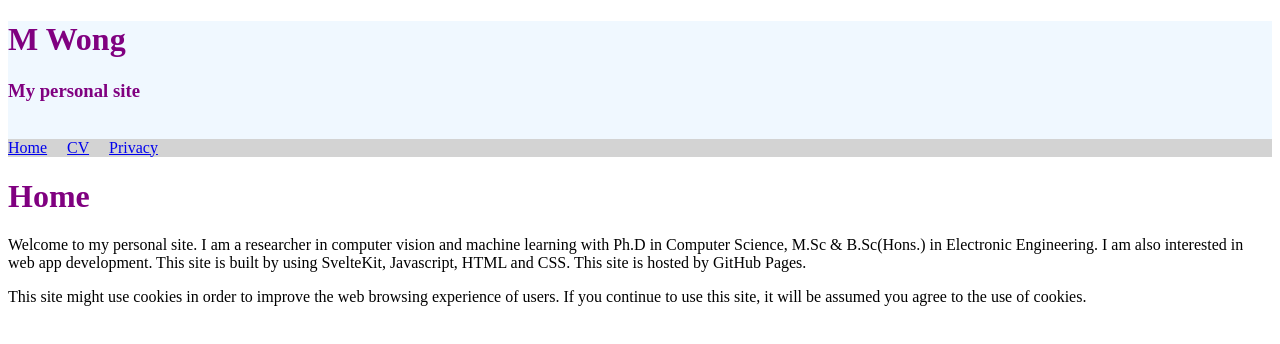
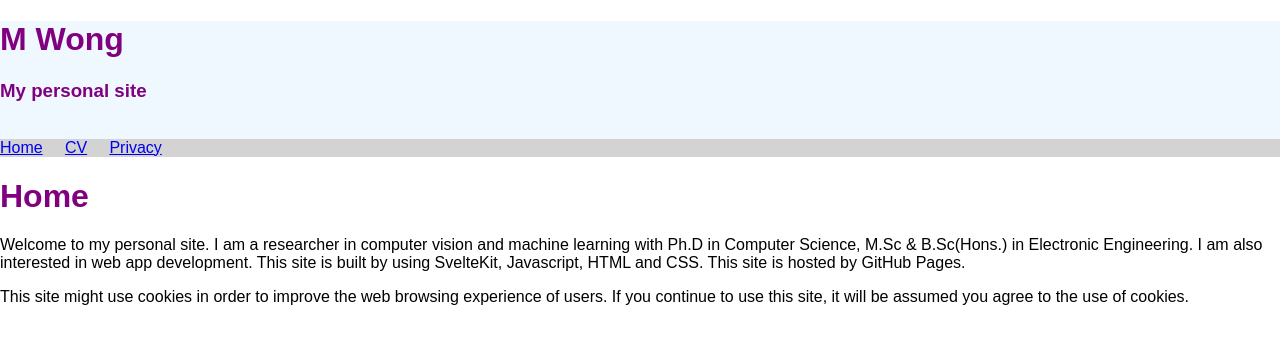
Before and after one commit to mwongau/svelte5app, a SvelteKit app: page / in a window 1280 px wide. Shown: the top 344 px of the page. Built offline with nearby package versions, Linux system fonts and the light colour scheme.

Commit message:
15.12.2024

```diff
--- /dev/null
+++ b/src/lib/styles/style.css
@@ -0,0 +1,4 @@
+body {
+  margin: 0;
+  font-family: sans-serif;
+}
--- a/src/routes/+layout.svelte
+++ b/src/routes/+layout.svelte
@@ -1,5 +1,6 @@
 <script>
   import { base } from "$app/paths";
+  import '$lib/styles/style.css'
 </script>
 
 <div class="MyHeader" style="background-color: AliceBlue; color: purple">
```
